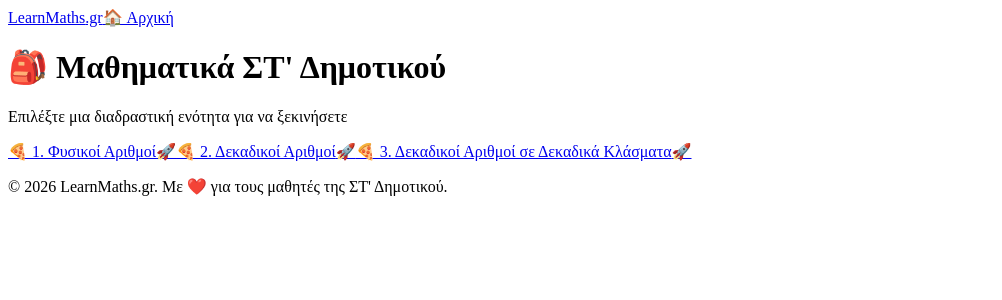
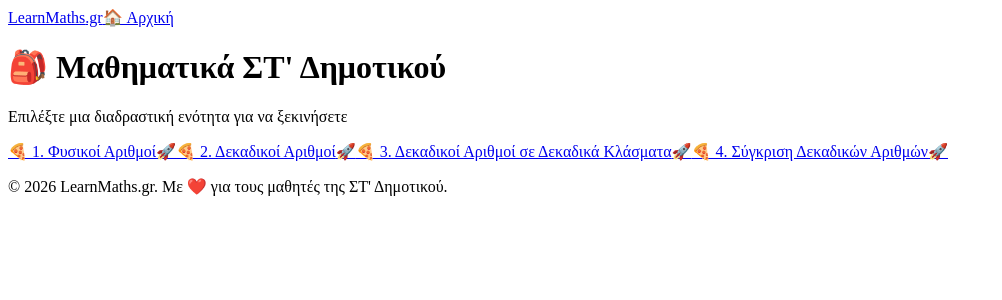
Before and after one commit to gkrimpas-lab/learn-maths-2026, a Next.js app: page /st-dimotikou in a window 1280 px wide. Shown: the top 300 px of the page, without its empty margins (0-1002 px from the left). Built offline with nearby package versions, Linux system fonts and the light colour scheme.

Commit message:
Update index.js

```diff
--- a/pages/st-dimotikou/index.js
+++ b/pages/st-dimotikou/index.js
@@ -7,7 +7,8 @@ export default function STDimotikouMenu() {
   const modules = [
     { id: '1-fisikoi-arithmoi', label: '🍕 1. Φυσικοί Αριθμοί', href: '/st-dimotikou/1-fisikoi-arithmoi' },
     { id: '2-dekadikoi', label: '🍕 2. Δεκαδικοί Αριθμοί', href: '/st-dimotikou/2-dekadikoi' },
-    { id: '3-arithmoi-dekadika-klasmata', label: '🍕 3. Δεκαδικοί Αριθμοί σε Δεκαδικά Κλάσματα', href: '/st-dimotikou/3-arithmoi-dekadika-klasmata' }
+    { id: '3-arithmoi-dekadika-klasmata', label: '🍕 3. Δεκαδικοί Αριθμοί σε Δεκαδικά Κλάσματα', href: '/st-dimotikou/3-arithmoi-dekadika-klasmata' },
+    { id: '4-sigkrisi-arithmon', label: '🍕 4. Σύγκριση Δεκαδικών Αριθμών', href: '/st-dimotikou/4-sigkrisi-arithmon' }
   ];
 
   return (
```
